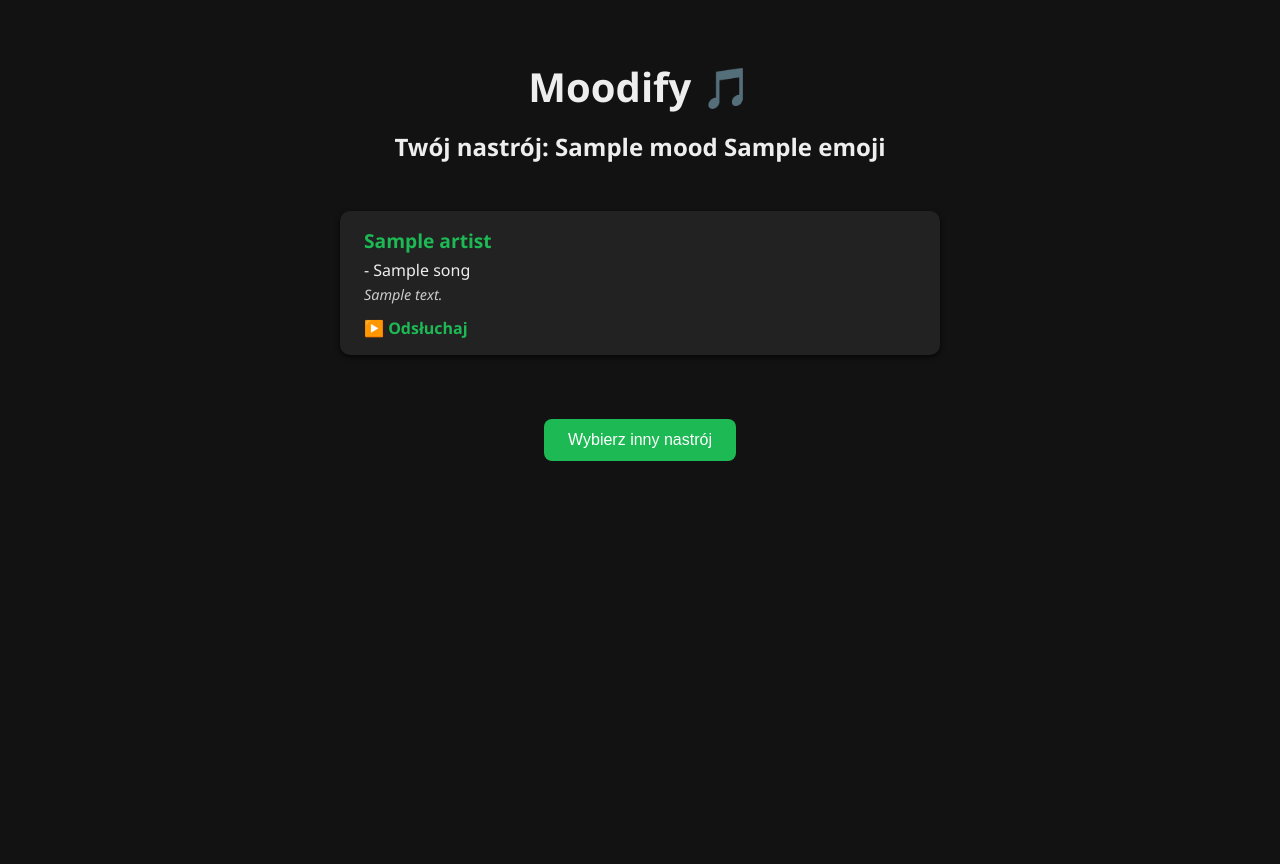
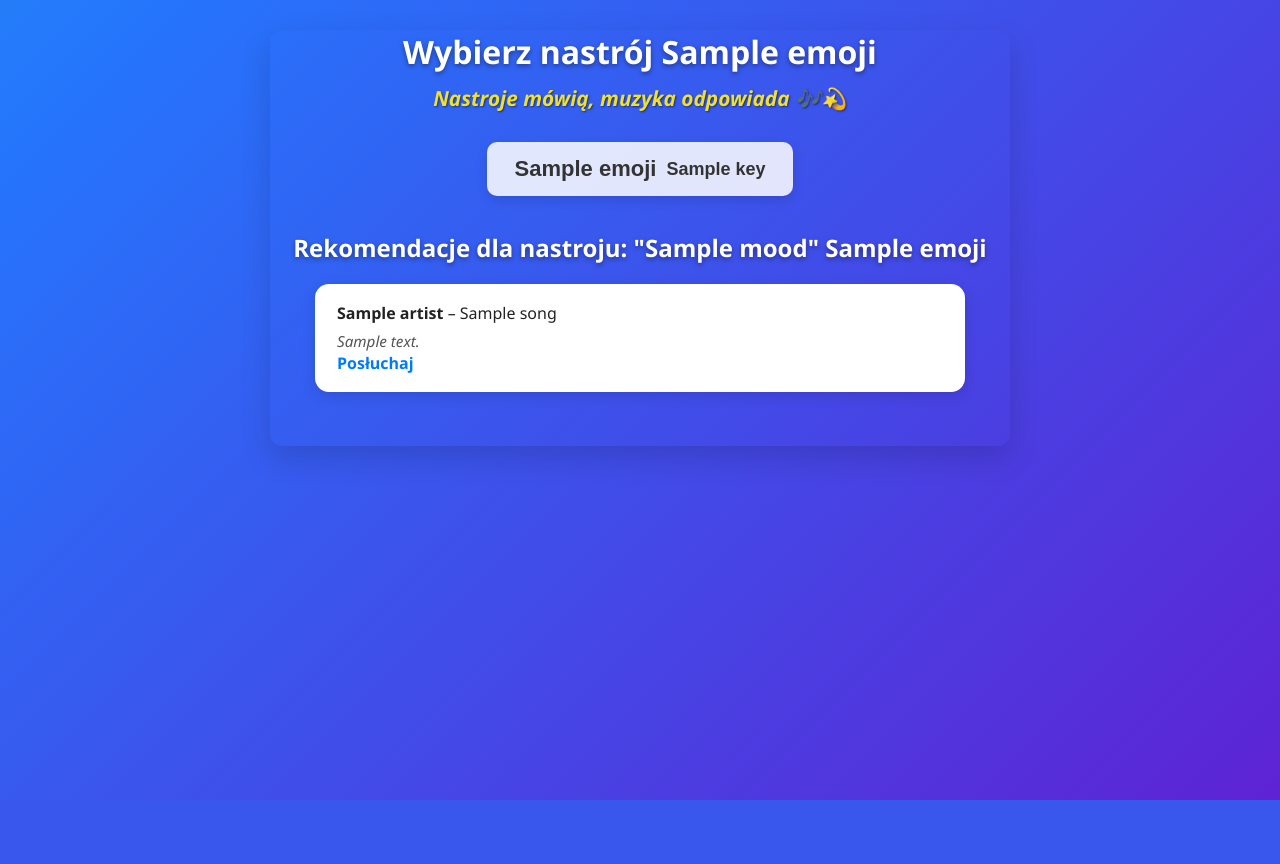
Before and after one commit to czvrnaa/Moodify, a Flask app: template templates/mood.html in a window 1280 px wide. After the commit the page ends 800 px from the top, so only its background shows below. Run offline with Flask 2, Linux system fonts and the light colour scheme; the template is opened without the code that fills it: most values are stand-ins (such as "Sample title", 1, 10 or a date in 2020).

Commit message:
Dodano kolorowy i nowoczesny interfejs mood.html z emotkami i opisami piosenek

```diff
--- a/app.py
+++ b/app.py
@@ -1,4 +1,3 @@
-
 from flask import Flask, render_template, request
 
 app = Flask(__name__)
@@ -31,7 +30,7 @@ songs_by_mood = {
     "zrelaksowany": [
         {"artist": "Pink Floyd", "name": "A Pillow of Winds", "youtube": "https://www.youtube.com/watch?v=zOyk5bJt2qw", "description": "Spokojna, senna ballada z akustycznym klimatem."},
         {"artist": "Daft Punk", "name": "Make Love", "youtube": "https://www.youtube.com/watch?v=w8JrTg0s4ms", "description": "Delikatny, instrumentalny utwór idealny do relaksu."},
-        {"artist": "Radiohead", "name": "Codex", "youtube": "https://www.youtube.com/watch?v=pAwR6w2TgxY", "description": "Hipnotyzujący, cichy utwór z albumu *The King of Limbs*."},
+        {"artist": "Radiohead", "name": "Codex", "youtube": "https://www.youtube.com/watch?v=pAwR6w2TgxY", "description": "Hipnotyzujący, cichy utwór z albumu The King of Limbs."},
     ],
     "zly": [
         {"artist": "Guns N' Roses", "name": "Pretty Tied Up", "youtube": "https://www.youtube.com/watch?v=U_OavcNOMRA", "description": "Brudny riff i buntowniczy tekst – idealny na frustrację."},
@@ -56,10 +55,13 @@ def mood():
                 emoji=mood_settings[selected_mood]["emoji"],
                 recommendations=songs_by_mood[selected_mood]
             )
-    return render_template("index.html", moods=mood_settings)
+        else:
+            return render_template("mood.html", mood=None, emoji="", recommendations=[], error="Niepoprawny nastrój!")
+    # GET - wyświetl wybór nastroju
+    return render_template("mood.html", moods=mood_settings, mood=None, emoji="", recommendations=[], error=None)
 
-import os
 
 if __name__ == "__main__":
+    import os
     port = int(os.environ.get("PORT", 5000))
-    app.run(host="0.0.0.0", port=port)
+    app.run(host="0.0.0.0", port=port, debug=True)
--- a/templates/mood.html
+++ b/templates/mood.html
@@ -2,96 +2,155 @@
 <html lang="pl">
 <head>
   <meta charset="UTF-8" />
-  <title>Moodify - Rekomendacje dla {{ mood.capitalize() }}</title>
+  <title>Moodify - Wybierz nastrój</title>
   <style>
+    @keyframes gradientBG {
+      0% { background-position: 0% 50%; }
+      50% { background-position: 100% 50%; }
+      100% { background-position: 0% 50%; }
+    }
     body {
-      background-color: #121212;
-      color: #eee;
-      font-family: "Segoe UI", Tahoma, Geneva, Verdana, sans-serif;
-      padding: 2rem;
-      margin: 0;
-      min-height: 100vh;
+      font-family: 'Segoe UI', Tahoma, Geneva, Verdana, sans-serif;
+      max-width: 700px;
+      margin: 30px auto;
+      padding: 0 20px 40px;
+      background: linear-gradient(-45deg, #6a11cb, #2575fc, #1ee3cf, #f72585);
+      background-size: 400% 400%;
+      animation: gradientBG 15s ease infinite;
+      color: #222;
+      border-radius: 12px;
+      box-shadow: 0 12px 30px rgba(0,0,0,0.15);
+    }
+    h1, h2 {
+      text-align: center;
+      color: white;
+      text-shadow: 0 2px 5px rgba(0,0,0,0.4);
+    }
+    .subtitle {
+      text-align: center;
+      font-size: 1.3rem;
+      color: #f0e130;
+      text-shadow: 1px 1px 2px rgba(0,0,0,0.5);
+      margin-top: -10px;
+      margin-bottom: 30px;
+      font-weight: 600;
+      font-style: italic;
+    }
+    form {
       display: flex;
-      flex-direction: column;
+      justify-content: center;
+      gap: 14px;
+      flex-wrap: wrap;
+      margin-bottom: 35px;
+    }
+    button {
+      background-color: rgba(255,255,255,0.85);
+      border: none;
+      padding: 14px 28px;
+      font-size: 18px;
+      color: #333;
+      border-radius: 10px;
+      cursor: pointer;
+      display: flex;
       align-items: center;
+      gap: 10px;
+      box-shadow: 0 4px 12px rgba(0,0,0,0.12);
+      transition: background-color 0.3s ease, transform 0.2s ease, box-shadow 0.3s ease;
+      font-weight: 600;
+      user-select: none;
     }
-    h1 {
-      font-size: 2.5rem;
-      margin-bottom: 1rem;
+    button:hover {
+      background-color: #ffffff;
+      transform: translateY(-3px);
+      box-shadow: 0 8px 20px rgba(0,0,0,0.25);
+      color: #007bff;
     }
-    h2 {
-      margin-top: 0;
-      margin-bottom: 2rem;
-      font-weight: 600;
+    button:active {
+      transform: translateY(-1px);
+      box-shadow: 0 6px 16px rgba(0,0,0,0.2);
+    }
+    button span.emoji {
+      font-size: 22px;
+    }
+    button.selected {
+      background-color: #007bff;
+      color: white;
+      box-shadow: 0 8px 20px rgba(0,123,255,0.6);
+      cursor: default;
+      transform: none;
     }
     ul {
       list-style: none;
-      padding: 0;
-      max-width: 600px;
-      width: 100%;
+      padding-left: 0;
+      max-width: 650px;
+      margin: 0 auto;
     }
     li {
-      background: #222;
-      margin-bottom: 1rem;
-      padding: 1rem 1.5rem;
-      border-radius: 10px;
-      box-shadow: 0 2px 5px rgba(0,0,0,0.7);
-      display: flex;
-      flex-direction: column;
-      gap: 0.3rem;
+      background: white;
+      margin-bottom: 14px;
+      padding: 18px 22px;
+      border-radius: 14px;
+      box-shadow: 0 4px 14px rgba(0,0,0,0.12);
+      transition: box-shadow 0.3s ease;
     }
-    li strong {
-      font-size: 1.2rem;
-      color: #1db954;
+    li:hover {
+      box-shadow: 0 10px 28px rgba(0,0,0,0.18);
     }
-    li a {
-      color: #1db954;
-      font-weight: 600;
+    a {
+      color: #007bff;
       text-decoration: none;
-      align-self: flex-start;
-      margin-top: 0.5rem;
-      transition: text-decoration 0.2s ease;
+      font-weight: 700;
+      transition: color 0.2s ease;
     }
-    li a:hover {
+    a:hover {
       text-decoration: underline;
+      color: #0056b3;
     }
     .description {
       font-style: italic;
-      color: #ccc;
-      font-size: 0.9rem;
+      color: #555;
+      margin-top: 8px;
+      font-size: 0.95em;
+      line-height: 1.3;
     }
-    button.back-btn {
-      margin-top: 2rem;
-      padding: 0.75rem 1.5rem;
-      font-size: 1rem;
-      border: none;
-      border-radius: 8px;
-      background-color: #1db954;
-      color: white;
-      cursor: pointer;
-      transition: background-color 0.3s ease;
-    }
-    button.back-btn:hover {
-      background-color: #17a44c;
+    .error {
+      color: #ff4444;
+      font-weight: 700;
+      text-align: center;
+      margin-top: 22px;
+      font-size: 1.1em;
+      text-shadow: 0 1px 2px rgba(255,0,0,0.3);
     }
   </style>
 </head>
 <body>
-  <h1>Moodify 🎵</h1>
-  <h2>Twój nastrój: {{ mood.capitalize() }} {{ emoji }}</h2>
+  <h1>Wybierz nastrój <span class="emoji">{{ emoji }}</span></h1>
+  <p class="subtitle">Nastroje mówią, muzyka odpowiada 🎶💫</p>
 
+  <form method="POST" action="{{ url_for('mood') }}">
+    {% for key, val in moods.items() %}
+      <button type="submit" name="mood" value="{{ key }}"
+              {% if mood == key %}class="selected"{% endif %}>
+        <span class="emoji">{{ val.emoji }}</span> {{ key.capitalize() }}
+      </button>
+    {% endfor %}
+  </form>
+
+  {% if mood %}
+    <h2>Rekomendacje dla nastroju: "{{ mood.capitalize() }}" <span class="emoji">{{ emoji }}</span></h2>
     <ul>
       {% for song in recommendations %}
         <li>
-        <strong>{{ song.artist }}</strong> - {{ song.name }}
+          <strong>{{ song.artist }}</strong> – {{ song.name }}
           <div class="description">{{ song.description }}</div>
-        <a href="{{ song.youtube }}" target="_blank" rel="noopener noreferrer" aria-label="Odsłuchaj {{ song.name }} od {{ song.artist }}">▶️ Odsłuchaj</a>
+          <a href="{{ song.youtube }}" target="_blank" rel="noopener noreferrer">Posłuchaj</a>
         </li>
       {% endfor %}
     </ul>
+  {% endif %}
 
-  <form action="{{ url_for('mood') }}" method="GET">
-    <button class="back-btn" type="submit">Wybierz inny nastrój</button>
-  </form>
+  {% if error %}
+    <p class="error">{{ error }}</p>
+  {% endif %}
 </body>
 </html>
```
Also changed, not shown: templates/index.html (deleted, +0 -71 lines). Lines whose indentation alone changed are shown as unchanged.
